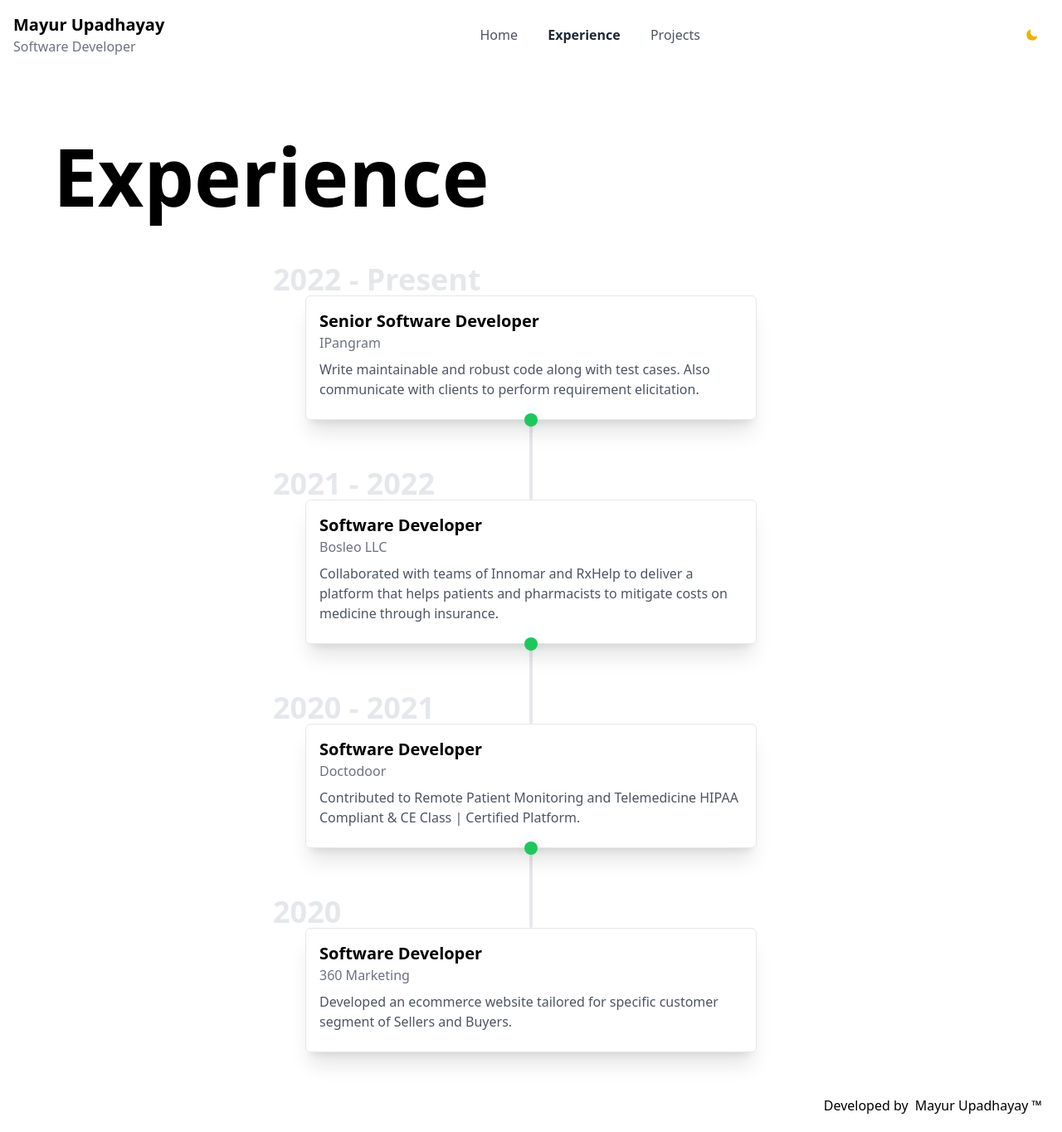
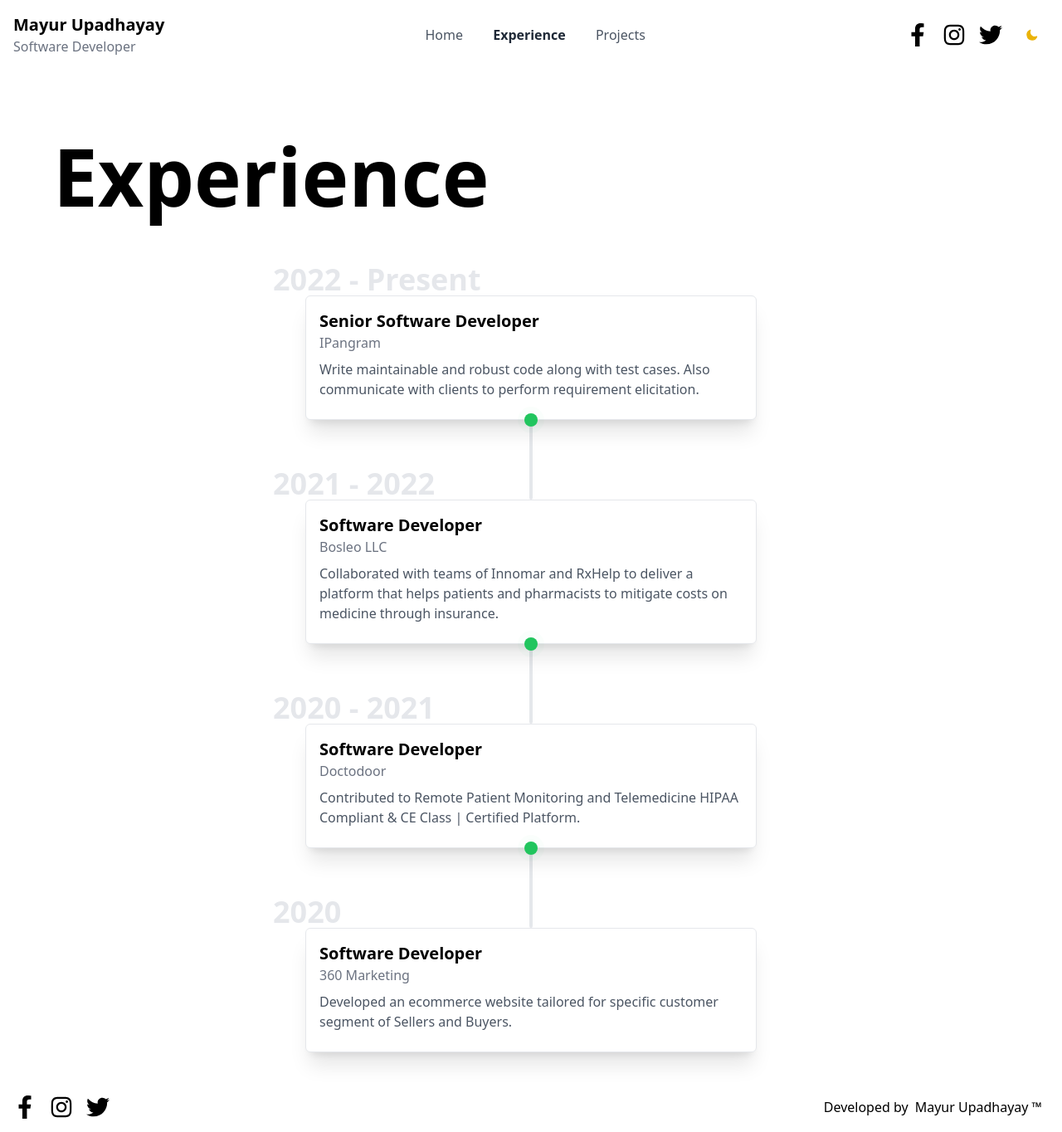
Before and after one commit to mayur256/professional-portfolio, a Next.js app: page /experience in a window 1280 px wide. Shown: the whole page at 83% size. Built offline with nearby package versions, Linux system fonts and the light colour scheme.

Commit message:
[chore]: Added social media links

```diff
--- a/components/Footer/index.tsx
+++ b/components/Footer/index.tsx
@@ -6,7 +6,62 @@
 	return (
 		<footer className="dark:bg-gray-900">
 			<div className="flex flex-col md:space-y-0 md:flex-row justify-between md:items-center p-4">
-				<div></div>
+				<div className="space-x-4 flex flex-row items-center">
+					<a
+						href="https://www.facebook.com/mayur.upadhayay.37/"
+						role="button"
+						target="_blank"
+						rel="noreferrer"
+					>
+						<svg
+							xmlns="http://www.w3.org/2000/svg"
+							viewBox="0 0 320 512"
+							className="w-7 h-7"
+						>
+							<path
+								fill="currentColor"
+								d="M279.14 288l14.22-92.66h-88.91v-60.13c0-25.35 12.42-50.06 52.24-50.06h40.42V6.26S260.43 0 225.36 0c-73.22 0-121.08 44.38-121.08 124.72v70.62H22.89V288h81.39v224h100.17V288z"
+							/>
+						</svg>
+					</a>
+
+					<a
+						href="https://www.instagram.com/upadhayay_mayur/"
+						role="button"
+						target="_blank"
+						rel="noreferrer"
+					>
+						<svg
+							xmlns="http://www.w3.org/2000/svg"
+							viewBox="0 0 448 512"
+							className="w-7 h-7"
+						>
+							<path
+								fill="currentColor"
+								d="M224.1 141c-63.6 0-114.9 51.3-114.9 114.9s51.3 114.9 114.9 114.9S339 319.5 339 255.9 287.7 141 224.1 141zm0 189.6c-41.1 0-74.7-33.5-74.7-74.7s33.5-74.7 74.7-74.7 74.7 33.5 74.7 74.7-33.6 74.7-74.7 74.7zm146.4-194.3c0 14.9-12 26.8-26.8 26.8-14.9 0-26.8-12-26.8-26.8s12-26.8 26.8-26.8 26.8 12 26.8 26.8zm76.1 27.2c-1.7-35.9-9.9-67.7-36.2-93.9-26.2-26.2-58-34.4-93.9-36.2-37-2.1-147.9-2.1-184.9 0-35.8 1.7-67.6 9.9-93.9 36.1s-34.4 58-36.2 93.9c-2.1 37-2.1 147.9 0 184.9 1.7 35.9 9.9 67.7 36.2 93.9s58 34.4 93.9 36.2c37 2.1 147.9 2.1 184.9 0 35.9-1.7 67.7-9.9 93.9-36.2 26.2-26.2 34.4-58 36.2-93.9 2.1-37 2.1-147.8 0-184.8zM398.8 388c-7.8 19.6-22.9 34.7-42.6 42.6-29.5 11.7-99.5 9-132.1 9s-102.7 2.6-132.1-9c-19.6-7.8-34.7-22.9-42.6-42.6-11.7-29.5-9-99.5-9-132.1s-2.6-102.7 9-132.1c7.8-19.6 22.9-34.7 42.6-42.6 29.5-11.7 99.5-9 132.1-9s102.7-2.6 132.1 9c19.6 7.8 34.7 22.9 42.6 42.6 11.7 29.5 9 99.5 9 132.1s2.7 102.7-9 132.1z"
+							/>
+						</svg>
+					</a>
+
+					<a
+						href="https://twitter.com/mayur_upadhayay"
+						role="button"
+						target="_blank"
+						rel="noreferrer"
+					>
+						<svg
+							xmlns="http://www.w3.org/2000/svg"
+							viewBox="0 0 512 512"
+							className="w-7 h-7"
+						>
+							<path
+								fill="currentColor"
+								d="M459.37 151.716c.325 4.548.325 9.097.325 13.645 0 138.72-105.583 298.558-298.558 298.558-59.452 0-114.68-17.219-161.137-47.106 8.447.974 16.568 1.299 25.34 1.299 49.055 0 94.213-16.568 130.274-44.832-46.132-.975-84.792-31.188-98.112-72.772 6.498.974 12.995 1.624 19.818 1.624 9.421 0 18.843-1.3 27.614-3.573-48.081-9.747-84.143-51.98-84.143-102.985v-1.299c13.969 7.797 30.214 12.67 47.431 13.319-28.264-18.843-46.781-51.005-46.781-87.391 0-19.492 5.197-37.36 14.294-52.954 51.655 63.675 129.3 105.258 216.365 109.807-1.624-7.797-2.599-15.918-2.599-24.04 0-57.828 46.782-104.934 104.934-104.934 30.213 0 57.502 12.67 76.67 33.137 23.715-4.548 46.456-13.32 66.599-25.34-7.798 24.366-24.366 44.833-46.132 57.827 21.117-2.273 41.584-8.122 60.426-16.243-14.292 20.791-32.161 39.308-52.628 54.253z"
+							/>
+						</svg>
+					</a>
+				</div>
+
 				<div>
 					<div>
 						Developed by
--- a/components/Header/index.tsx
+++ b/components/Header/index.tsx
@@ -60,6 +60,60 @@
 
 				{/** Social Links and theme toggler */}
 				<div className="space-x-4 flex flex-row items-center">
+					<a
+						href="https://www.facebook.com/mayur.upadhayay.37/"
+						role="button"
+						target="_blank"
+						rel="noreferrer"
+					>
+						<svg
+							xmlns="http://www.w3.org/2000/svg"
+							viewBox="0 0 320 512"
+							className="w-7 h-7"
+						>
+							<path
+								fill="currentColor"
+								d="M279.14 288l14.22-92.66h-88.91v-60.13c0-25.35 12.42-50.06 52.24-50.06h40.42V6.26S260.43 0 225.36 0c-73.22 0-121.08 44.38-121.08 124.72v70.62H22.89V288h81.39v224h100.17V288z"
+							/>
+						</svg>
+					</a>
+
+					<a
+						href="https://www.instagram.com/upadhayay_mayur/"
+						role="button"
+						target="_blank"
+						rel="noreferrer"
+					>
+						<svg
+							xmlns="http://www.w3.org/2000/svg"
+							viewBox="0 0 448 512"
+							className="w-7 h-7"
+						>
+							<path
+								fill="currentColor"
+								d="M224.1 141c-63.6 0-114.9 51.3-114.9 114.9s51.3 114.9 114.9 114.9S339 319.5 339 255.9 287.7 141 224.1 141zm0 189.6c-41.1 0-74.7-33.5-74.7-74.7s33.5-74.7 74.7-74.7 74.7 33.5 74.7 74.7-33.6 74.7-74.7 74.7zm146.4-194.3c0 14.9-12 26.8-26.8 26.8-14.9 0-26.8-12-26.8-26.8s12-26.8 26.8-26.8 26.8 12 26.8 26.8zm76.1 27.2c-1.7-35.9-9.9-67.7-36.2-93.9-26.2-26.2-58-34.4-93.9-36.2-37-2.1-147.9-2.1-184.9 0-35.8 1.7-67.6 9.9-93.9 36.1s-34.4 58-36.2 93.9c-2.1 37-2.1 147.9 0 184.9 1.7 35.9 9.9 67.7 36.2 93.9s58 34.4 93.9 36.2c37 2.1 147.9 2.1 184.9 0 35.9-1.7 67.7-9.9 93.9-36.2 26.2-26.2 34.4-58 36.2-93.9 2.1-37 2.1-147.8 0-184.8zM398.8 388c-7.8 19.6-22.9 34.7-42.6 42.6-29.5 11.7-99.5 9-132.1 9s-102.7 2.6-132.1-9c-19.6-7.8-34.7-22.9-42.6-42.6-11.7-29.5-9-99.5-9-132.1s-2.6-102.7 9-132.1c7.8-19.6 22.9-34.7 42.6-42.6 29.5-11.7 99.5-9 132.1-9s102.7-2.6 132.1 9c19.6 7.8 34.7 22.9 42.6 42.6 11.7 29.5 9 99.5 9 132.1s2.7 102.7-9 132.1z"
+							/>
+						</svg>
+					</a>
+
+					<a
+						href="https://twitter.com/mayur_upadhayay"
+						role="button"
+						target="_blank"
+						rel="noreferrer"
+					>
+						<svg
+							xmlns="http://www.w3.org/2000/svg"
+							viewBox="0 0 512 512"
+							className="w-7 h-7"
+						>
+							<path
+								fill="currentColor"
+								d="M459.37 151.716c.325 4.548.325 9.097.325 13.645 0 138.72-105.583 298.558-298.558 298.558-59.452 0-114.68-17.219-161.137-47.106 8.447.974 16.568 1.299 25.34 1.299 49.055 0 94.213-16.568 130.274-44.832-46.132-.975-84.792-31.188-98.112-72.772 6.498.974 12.995 1.624 19.818 1.624 9.421 0 18.843-1.3 27.614-3.573-48.081-9.747-84.143-51.98-84.143-102.985v-1.299c13.969 7.797 30.214 12.67 47.431 13.319-28.264-18.843-46.781-51.005-46.781-87.391 0-19.492 5.197-37.36 14.294-52.954 51.655 63.675 129.3 105.258 216.365 109.807-1.624-7.797-2.599-15.918-2.599-24.04 0-57.828 46.782-104.934 104.934-104.934 30.213 0 57.502 12.67 76.67 33.137 23.715-4.548 46.456-13.32 66.599-25.34-7.798 24.366-24.366 44.833-46.132 57.827 21.117-2.273 41.584-8.122 60.426-16.243-14.292 20.791-32.161 39.308-52.628 54.253z"
+							/>
+						</svg>
+					</a>
+
 					<button
 						aria-label="Toggle Dark Mode"
 						type="button"
```
